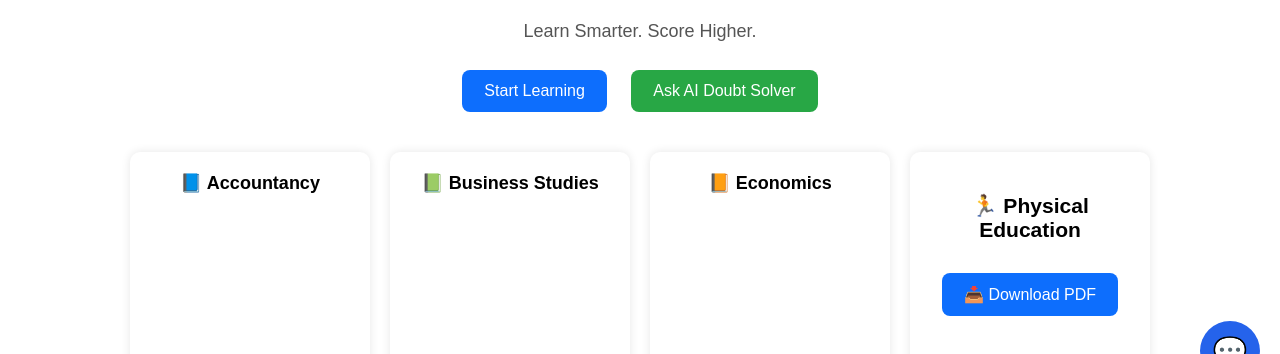
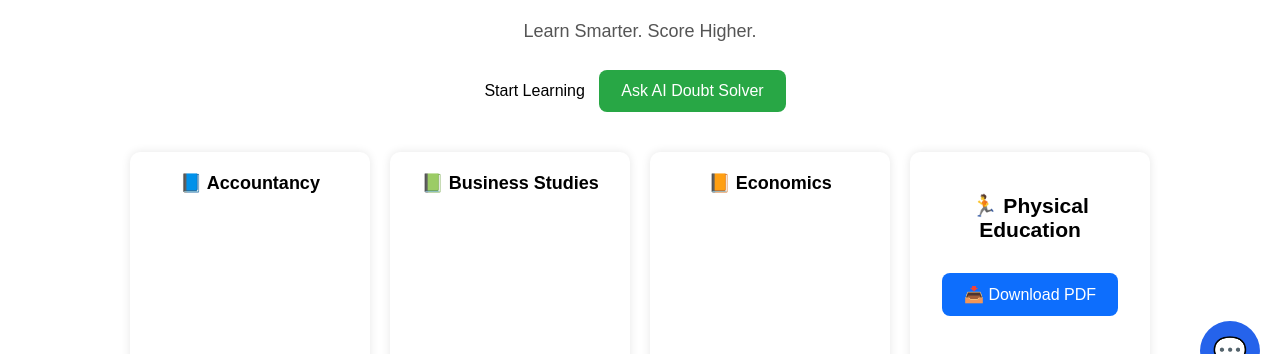
Before and after one commit to mridulpandey3457-beep/alonoto, a plain HTML site: page index.html in a window 1280 px wide. Shown: the part 399-753 px from the top of the page. Drawn offline with Linux system fonts and the light colour scheme.

Commit message:
Update index.html

```diff
--- a/index.html
+++ b/index.html
@@ -144,7 +144,7 @@ Ask AI Doubt Solver
 
 <p>Learn Smarter. Score Higher.</p>
 
-<button class="btn blue">
+
 Start Learning
 </button>
 
```
